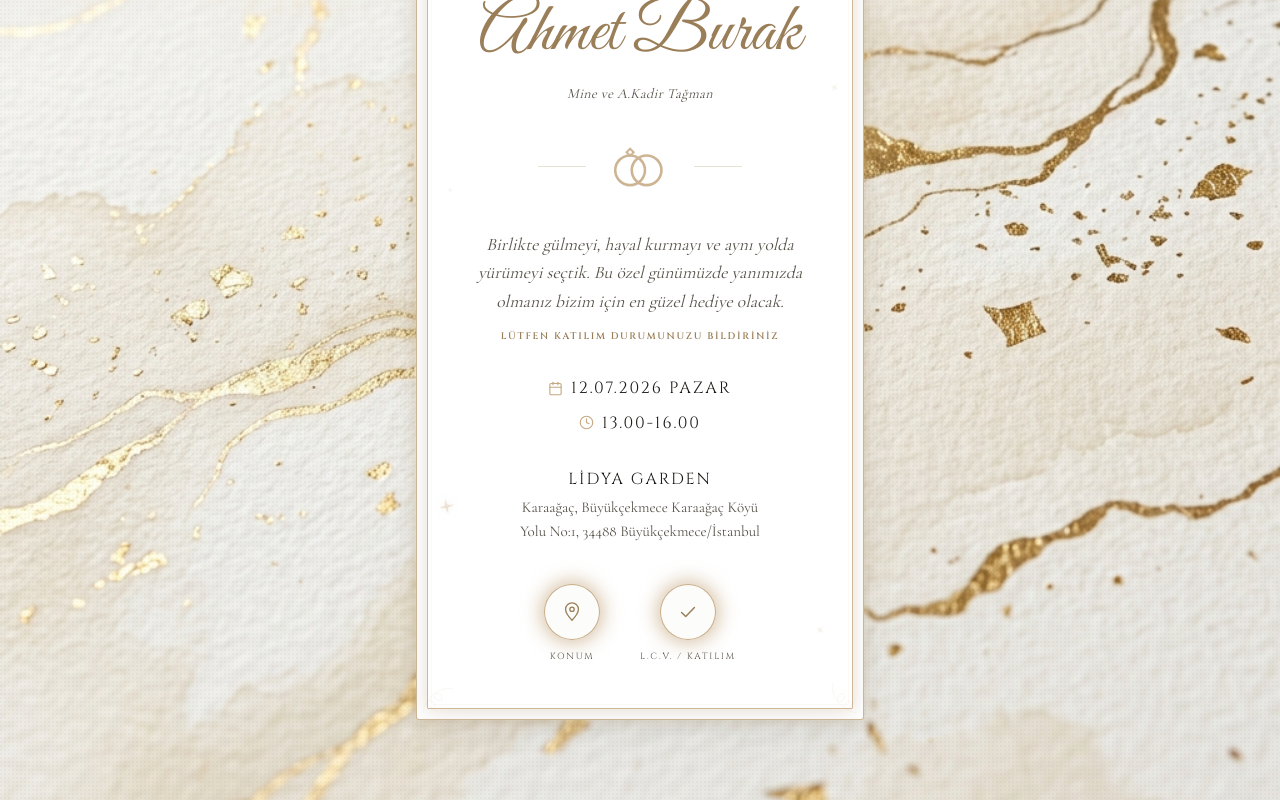
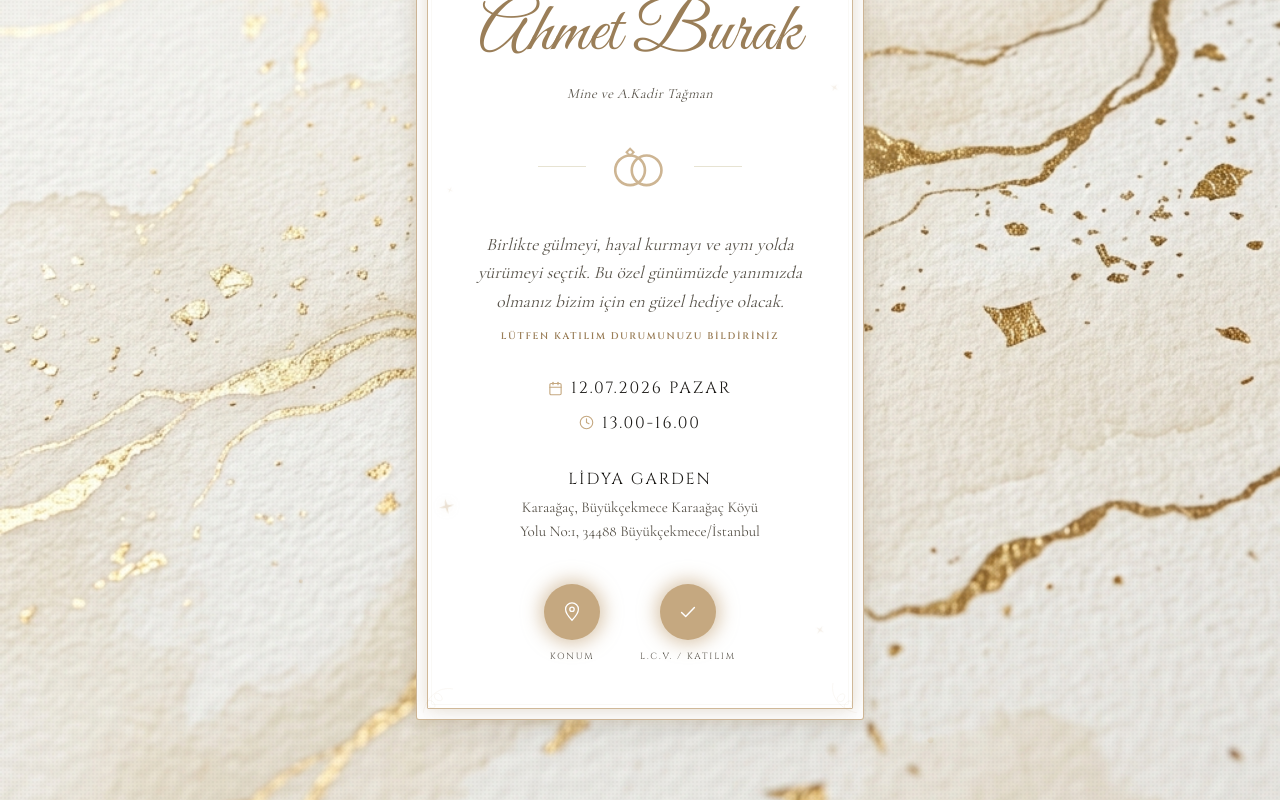
Before and after one commit to alperentagmann/ahmet-nesrin-nisan, a Next.js app: page /invite in a window 1280 px wide. Shown: the part 391-1191 px from the top of the page. Built offline with nearby package versions, Linux system fonts and the light colour scheme.

Commit message:
design: Butonlarin arka plani gold rengine, ikonlari ise beyaz renge uyarlandi

```diff
--- a/app/invite/page.tsx
+++ b/app/invite/page.tsx
@@ -43,10 +43,10 @@ function CircleAction({
 }) {
   const content = (
     <div className="flex flex-col items-center gap-2.5 group cursor-pointer">
-      <span className="w-14 h-14 rounded-full border border-olive-soft/40 bg-cream-deep/30 text-olive-deep flex items-center justify-center shadow-[0_4px_12px_rgba(197,168,128,0.12)] transition-all duration-300 ease-out group-hover:scale-105 group-hover:bg-olive group-hover:text-cream group-active:scale-95 btn-glow-pulse">
+      <span className="w-14 h-14 rounded-full bg-[#c5a880] text-white flex items-center justify-center shadow-[0_4px_14px_rgba(197,168,128,0.35)] transition-all duration-300 ease-out group-hover:scale-108 group-hover:bg-[#9a7e58] group-active:scale-95 btn-glow-pulse">
         {icon}
       </span>
-      <span className="font-display text-[9px] tracking-[0.2em] uppercase text-ink-soft transition-colors duration-300 group-hover:text-olive-deep">
+      <span className="font-display text-[9px] tracking-[0.2em] uppercase text-ink-soft transition-colors duration-300 group-hover:text-[#9a7e58]">
         {label}
       </span>
     </div>
```
